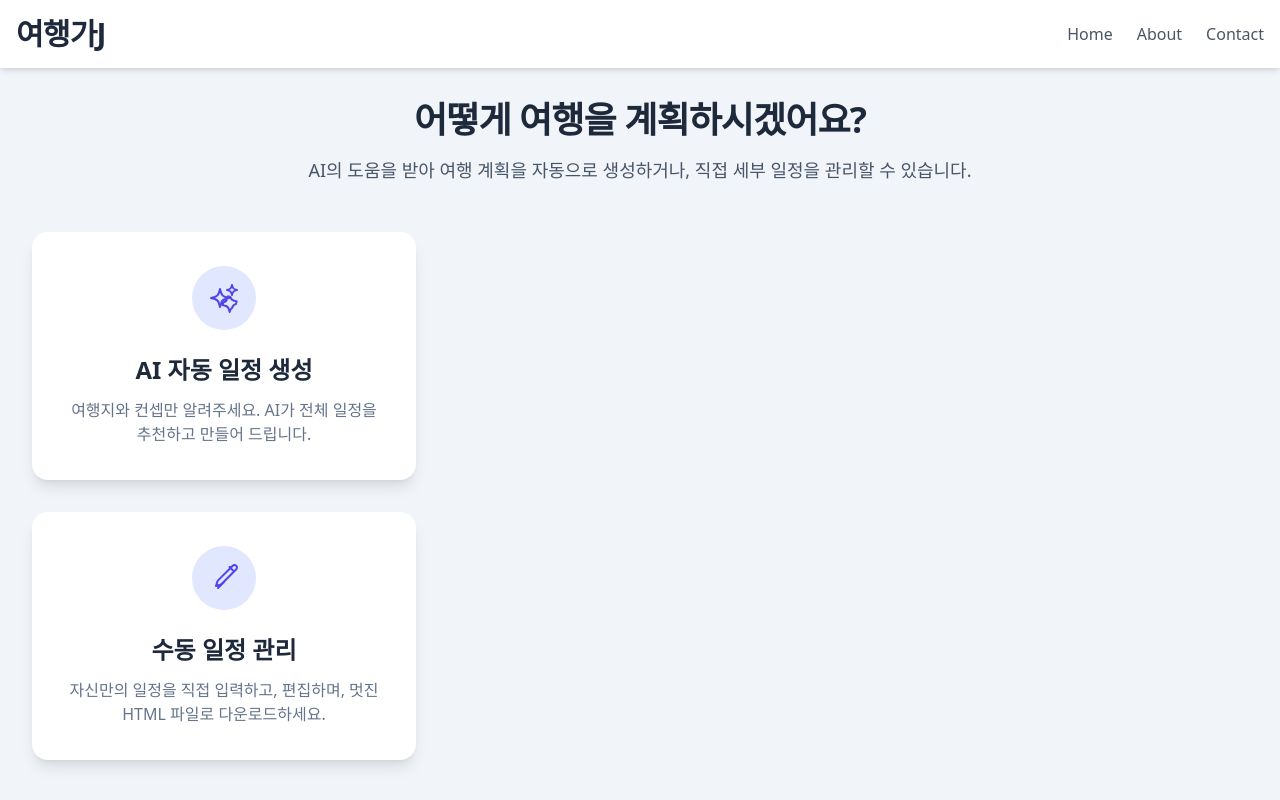
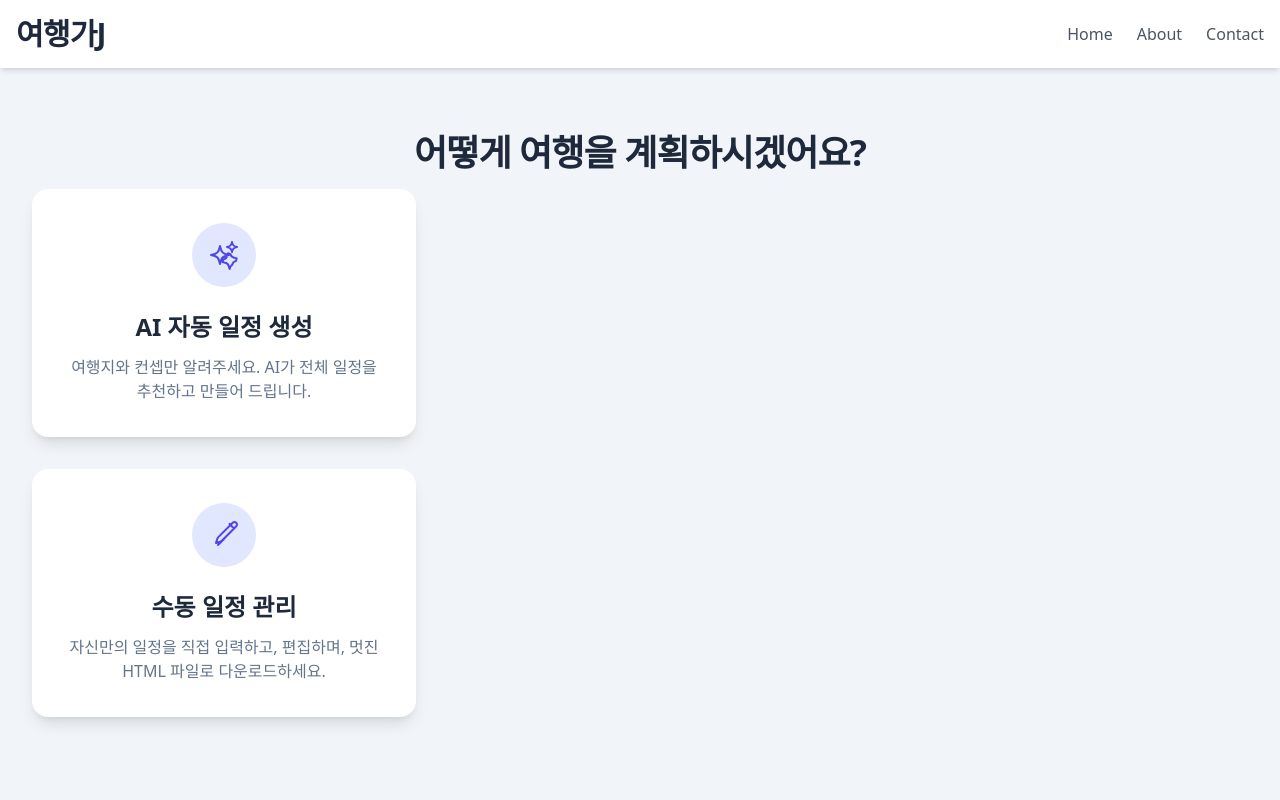
Before and after one commit to Leeseryong88/trip, a React (Vite) app: page / in a window 1280 px wide. Built offline with nearby package versions, Linux system fonts and the light colour scheme; no server answers.

Commit message:
docs: 선택 화면의 설명 텍스트 삭제

```diff
--- a/components/SelectionScreen.tsx
+++ b/components/SelectionScreen.tsx
@@ -25,9 +25,6 @@ const SelectionScreen: React.FC<SelectionScreenProps> = ({ onSelectAI, onSelectM
   return (
     <div className="text-center w-full">
       <h2 className="text-4xl font-extrabold text-slate-800 mb-4 tracking-tight">어떻게 여행을 계획하시겠어요?</h2>
-      <p className="text-lg text-slate-600 mb-12 max-w-2xl mx-auto">
-        AI의 도움을 받아 여행 계획을 자동으로 생성하거나, 직접 세부 일정을 관리할 수 있습니다.
-      </p>
       <div className="flex flex-col md:flex-row justify-center items-stretch gap-8">
         <SelectionCard
           onClick={onSelectAI}
```
